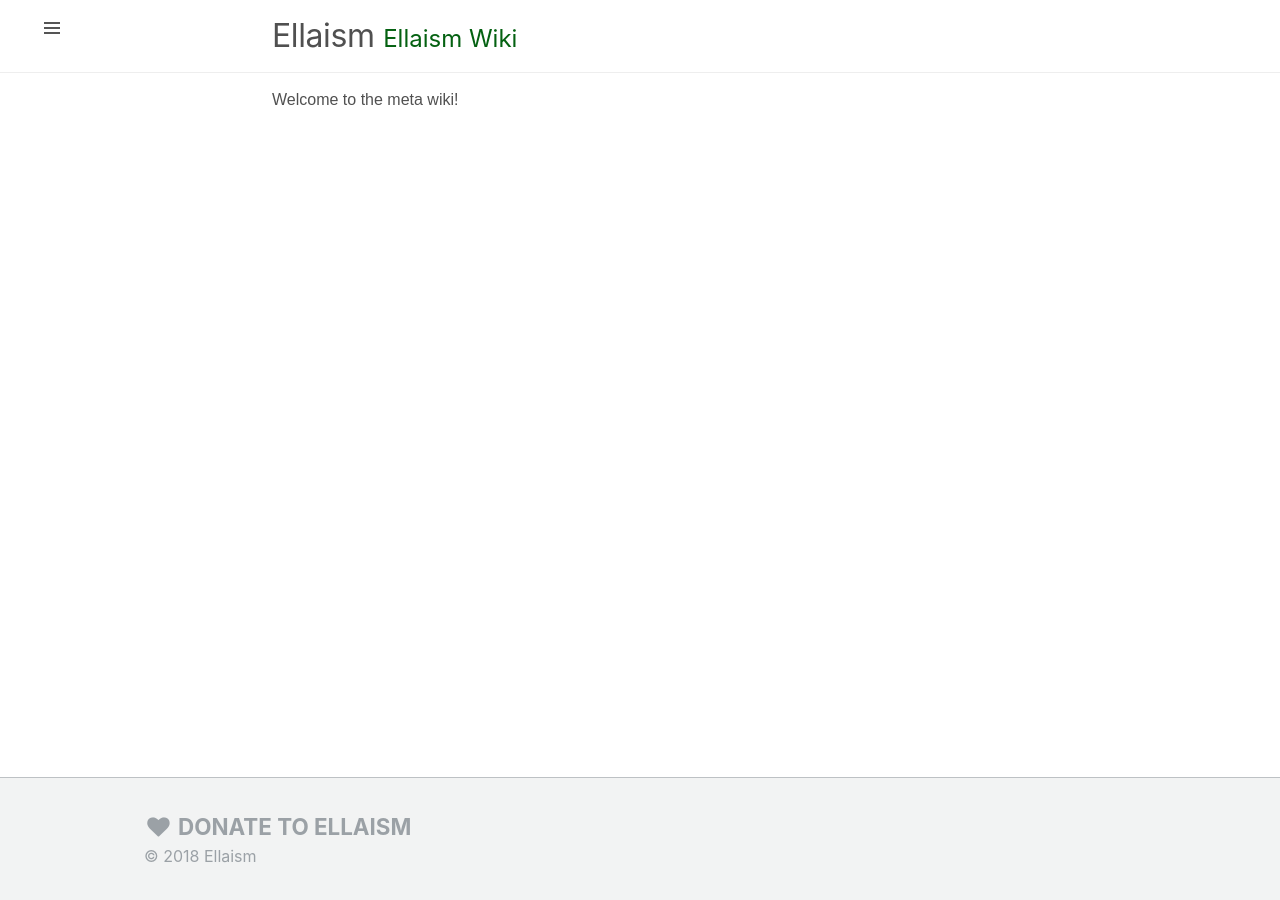
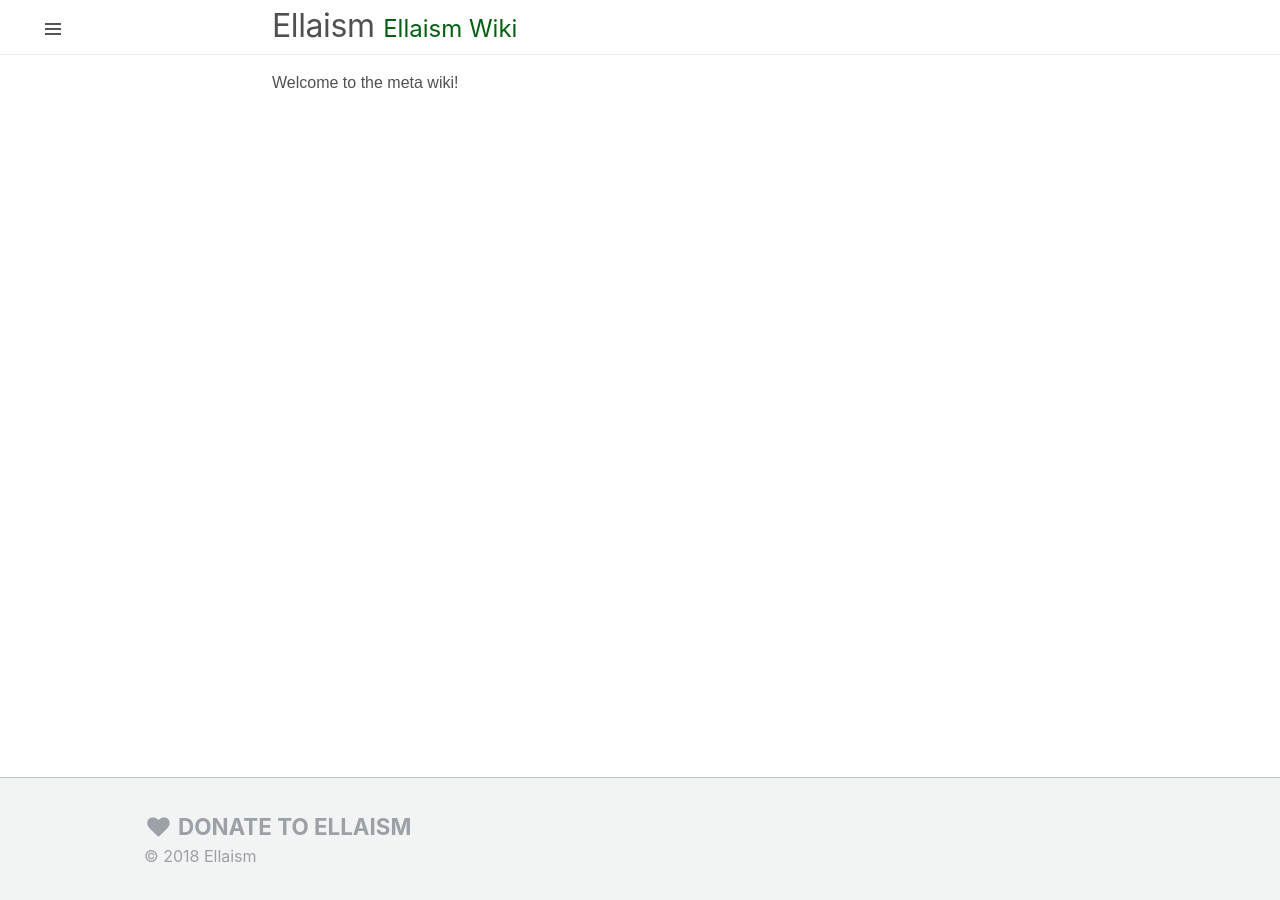
Before and after one commit to ellaism/wiki, a Jekyll site: the page built from Home.md, in a window 1280 px wide. Built offline with Jekyll 4.4.1, drawn with Linux system fonts in a browser that asks for light colours; nearby versions of some CDN libraries.

Commit message:
fixed css on small displays

```diff
--- a/_layouts/default.html
+++ b/_layouts/default.html
@@ -4,24 +4,21 @@
 {% include header.html %}
 
 <body class="sidebar-overlay">
-<!-- Target for toggling the sidebar `.sidebar-checkbox` is for regular
-     styles, `#sidebar-checkbox` for behavior. -->
 <input type="checkbox" class="sidebar-checkbox" id="sidebar-checkbox">
-<label for="sidebar-checkbox" class="sidebar-toggle"></label>
 {% include sidebar.html %}
-
-  <!-- Wrap is the content to shift when toggling the sidebar. We wrap the
-         content to avoid any CSS collisions with our real content. -->
-  <div class="wrap">
 <div class="masthead">
   <div class="container">
+    <label for="sidebar-checkbox" class="sidebar-toggle"></label>
     <h1 class="masthead-title">
       {{ page.title }}
       <a href="{{ site.baseurl }}/index.html" title="Home"><small>{{ site.title }}</small></a>
     </h1>
   </div>
 </div>
-
+<div class="masthead-spacer"></div>
+  <!-- Wrap is the content to shift when toggling the sidebar. We wrap the
+         content to avoid any CSS collisions with our real content. -->
+  <div class="wrap">
     <div class="container content">
       <div id="tipue_search_content"></div>
       {{ content }}
--- a/public/css/ellaism.css
+++ b/public/css/ellaism.css
@@ -4,11 +4,15 @@
 }
 
 .sidebar-toggle {
-  left: 2rem;
-  position: fixed;
+    left: 1.8rem;
+    position: fixed;
     color: #046111;
-    z-index:5;
+    z-index: 5;
     opacity: 1;
+    display: inline-block;
+    padding-top: 0.3rem;
+    padding-right: 1.5rem;
+    padding-left: 1rem;
 }
 
 .sidebar-checkbox:checked + label {
@@ -39,8 +43,24 @@ code {
   word-wrap: break-word;
 }
 
-.masthead{
-  margin-bottom:0 !important;
+.sidebar-overlay .masthead {
+    position: fixed;
+    background-color: white;
+    width: 100%;
+    padding-bottom: 0.5rem;
+    padding-top: 0.4rem;
+    white-space: nowrap;
+    margin-bottom: 0;
+}
+
+.sidebar-overlay .masthead-spacer {
+    height: 3.5rem;
+}
+
+@media (min-width: 40em) {
+    .sidebar-overlay .masthead {
+        padding-bottom: 0.5rem;
+    }
 }
 
 #sidebar-checkbox:checked ~ .sidebar-toggle {
@@ -232,3 +252,36 @@ body .page__footer {
     height: auto;
     z-index: 16;
 }
+
+@media (max-width: 48em) {
+    .sidebar-overlay .masthead-title {
+        text-align: left;
+    }
+    .sidebar-overlay .masthead-title small {
+        display: inline-block;
+    }
+}
+
+.masthead-spacer
+{
+    height: 3.6rem;
+}
+
+@media (max-width: 40em) {
+    .sidebar-toggle {
+        float: left;
+        position: static;
+        padding-top: 0.75rem;
+    }
+
+    .sidebar-overlay .masthead .container
+    {
+        margin-left: 0;
+    }
+}
+
+.masthead #sidebar-checkbox:checked ~ .sidebar, .masthead #sidebar-checkbox:checked ~ .wrap, #sidebar-checkbox:checked ~ .sidebar-toggle
+{
+    transform: none;
+    -webkit-transform: none;
+}
--- a/public/js/ellaism.js
+++ b/public/js/ellaism.js
@@ -32,11 +32,11 @@ $(document).ready(function () {
 
 	if (is_touch_device())
 	{
-		$('body').on('ontouchstart', function (e) {
+		$('body').on('touchstart', function (e) {
 			handleClick(e);
 		});
 	} else {
-		$('body').click(function (e) {
+		$('body').on('click', function (e) {
 			handleClick(e);
 		});
 	}
```
Lines whose indentation alone changed are shown as unchanged.
